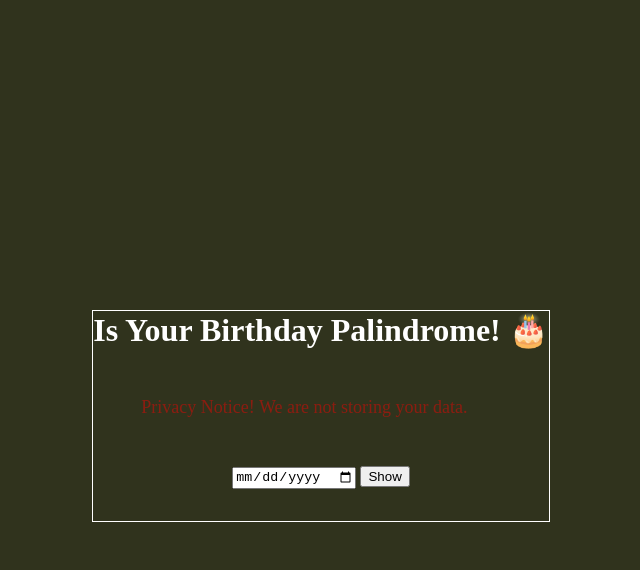
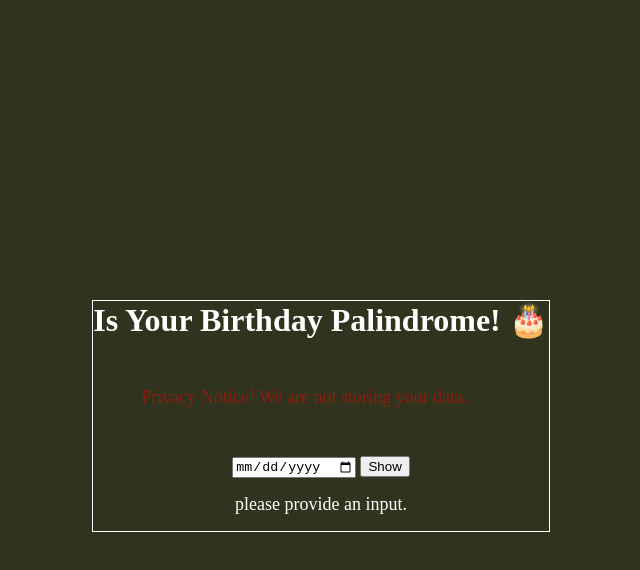
Before and after one commit to Sonualam-bot/IsYourBirthdayPalindrome, a plain HTML site: page index.html in a window 1280 px wide. Both pictures are taken after a click on the button "Show". Shown: the whole page, without its empty margins (319-959 px from the left). Drawn offline with Linux system fonts and the light colour scheme.

Commit message:
doc:  updated th e null output

```diff
--- a/script.js
+++ b/script.js
@@ -218,7 +218,7 @@ function getPreviousPalindromeDate(date) {
 var bdayInput = document.querySelector('#bday-input');
 var showBtn = document.querySelector('#show-btn');
 var resultRef = document.querySelector('#result');
-var nextStep = document.querySelector('.hidden');
+
 
 function clickHandler(e) {
   var bdayStr = bdayInput.value;
@@ -230,6 +230,10 @@ function clickHandler(e) {
       month: Number(listOfDate[1]),
       year: Number(listOfDate[0])
     };
+  } else (bdayStr === '')
+  {
+    resultRef.innerText = "please provide an input.";
+  }
 
   var isPalindrome = checkPalindromeForAllDateFormats(date);
 
@@ -240,7 +244,7 @@ function clickHandler(e) {
     var [ctr, nextDate] = getNextPalindromeDate(date);
     resultRef.innerText = `The next palindrome date is ${nextDate.day}-${nextDate.month}-${nextDate.year}, you misssed it by ${ctr} days! 😌`
   }
-  }
+
 
 }
 
--- a/style.css
+++ b/style.css
@@ -12,6 +12,8 @@ body {
   background-color: rgb(48, 51, 29);
   color: white;
 }
+
+/* for the blinking privacy part */
 
 main {
   border: 1px solid white;
@@ -39,3 +41,7 @@ p {
   text-align: left;
   font-size: large;
 }
+
+#result{
+  text-align: center;
+}
```
Lines whose indentation alone changed are shown as unchanged.
